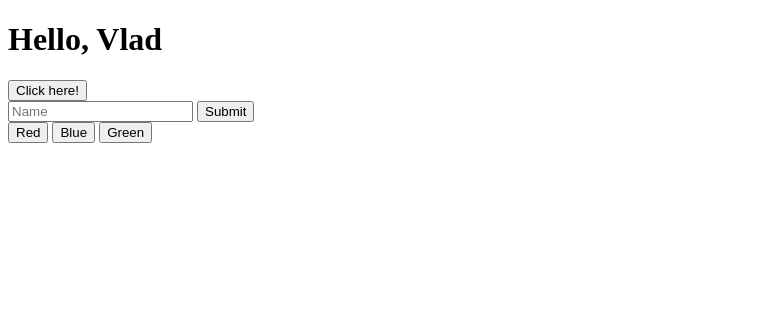
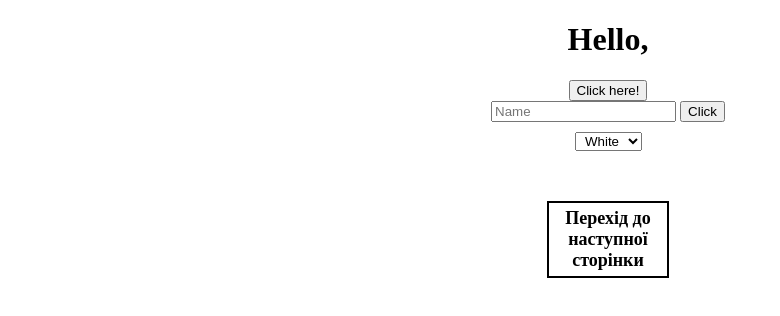
Before and after one commit to vladqew/count.my.net, a plain HTML site: page index.html in a window 1280 px wide. Both pictures are taken after a click on the button "Click here!". Shown: the whole page, without its empty margins (0-780 px from the left). Drawn offline with Linux system fonts and the light colour scheme.

Commit message:
add some new files

```diff
--- a/css/style.css
+++ b/css/style.css
@@ -0,0 +1,41 @@
+.container {
+    max-width: 1200px;
+    height: 100vh;
+    text-align: center;
+
+
+
+
+}
+.slc {
+    margin-top: 10px;
+    text-align: center;
+}
+.btn2 {
+    text-decoration: none;
+    border: 2px solid black;
+    padding: 5px 5px;
+    margin-top: 50px;
+    display: block;
+    margin-left: auto;
+    margin-right: auto;
+    width: 6em;
+    font-size: 18px;
+    font-weight: 700;
+    color: black;
+
+}
+.btn2:hover {
+    background-color: black;
+    color: #fff;
+    transition: .3s;
+}
+#tasks {
+    font-size: 18px;
+    font-weight: 700;
+}
+.new {
+    max-height: 100px;
+    max-width: 75px;
+    position: absolute;
+}
--- a/index.html
+++ b/index.html
@@ -9,16 +9,38 @@
     <script src="../count.my.net/index.js"></script>
 </head>
 <body>
-    <h1>Hello</h1>
-    <button id="btn">Click here!</button>
-    <form >
-        <input autofocus id="name" placeholder="Name" type="text">
-        <input type="submit" >
-    </form>
-    <button data-color="red">Red</button>
-    <button data-color="blue">Blue</button>
-    <button data-color="green">Green</button>
+    <div class="container">
+        <h1>Hello</h1>
+        <button id="btn">Click here!</button>
+        <form>
+            <input autofocus id="gh" placeholder="Name" type="text">
+            <button>Click</button>
+        </form>
+        <select  class="slc">
+            <option value="white">White</option>
+            <option value="black">black</option>
+            <option value="red">Red</option>
+            <option value="blue">Blue</option>
+            <option value="pink">Pink</option>
+            <option value="purple">Purple</option>
+            <option value="orange">Orange</option>
+            <option value="gray">Gray</option>
+            <option value="yellow">Yellow</option>
+            <option value="brown">Brown</option>
 
+
+
+        </select>
+
+        <a class="btn2" href="type.html">Перехід до наступної сторінки</a>
+
+
+
+
+
+
+
+    </div>
 
 
 </body>
--- a/index.js
+++ b/index.js
@@ -1,23 +1,27 @@
 document.addEventListener('DOMContentLoaded', function() {
-    document.querySelector('form').addEventListener('submit', function() {
-        const name = document.querySelector('#name').value;
-        alert(`Hello,${name}!`)
+        document.querySelector('form').onsubmit = () => {
+            const names = document.querySelector('#gh').value;
+            alert(`Hello , ${names}`)
+            document.querySelector('#gh').value = ''
 
-    });
+            return false;
+    }
+
+})
+document.addEventListener('DOMContentLoaded', function() {
+    document.querySelector('select').onchange = function() {
+        document.querySelector('body').style.backgroundColor = this.value
+    }
+
 
 });
-document.addEventListener('DOMContentLoaded', function() {
-    document.querySelectorAll('button').forEach(function(button) {
-        button.onclick = function() {
-            document.querySelector('body').style.backgroundColor = button.dataset.color
-        }
 
-    })
+document.addEventListener('DOMContentLoaded', () => {
+    document.querySelector('#btn').onclick = () => {
+        const inf = document.querySelector('#gh').value;
+        document.querySelector('h1').innerHTML = `Hello, ${inf}`
+        document.querySelector('#gh').value = ''
 
+        return false;
+    }
 })
-
-document.addEventListener('DOMContentLoaded', function() {
-    document.querySelector('#btn').addEventListener('click', function() {
-        document.querySelector('h1').innerHTML = `Hello, Vlad`
-    })
-})
```
Also changed, not shown: count.html (+8 -2 lines), type.html (added, +61 -0 lines), css/stylec.css (added).
